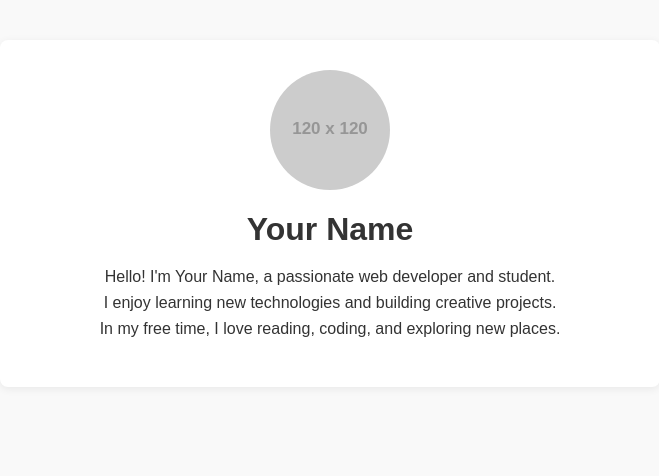
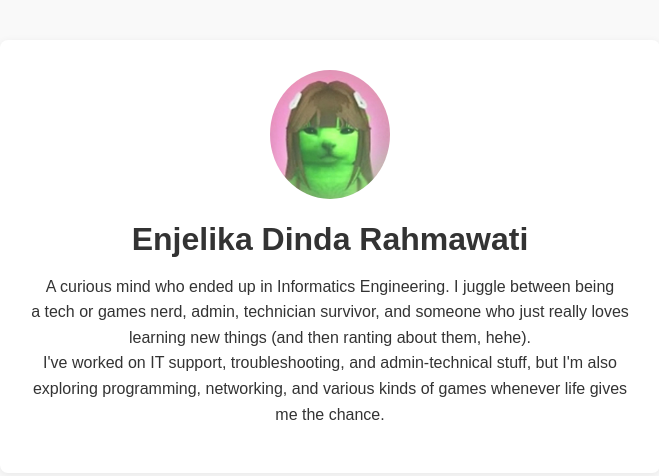
Before and after one commit to dokjaisme/P5_belajar-hyperlink, a plain HTML site: page about.html in a window 1280 px wide. Shown: the whole page, without its empty margins (310-969 px from the left). Drawn offline with Linux system fonts and the light colour scheme; placeholder pictures from the web are drawn by us.

Commit message:
doin the about page yuhuu

```diff
--- a/about.html
+++ b/about.html
@@ -36,12 +36,13 @@
 </head>
 <body>
     <div class="container">
-        <img src="https://via.placeholder.com/120" alt="Profile Photo">
-        <h1>Your Name</h1>
+        <img src="foto/buatabout.jpg" alt="Profile Photo">
+        <h1>Enjelika Dinda Rahmawati</h1>
         <p>
-            Hello! I'm Your Name, a passionate web developer and student.<br>
-            I enjoy learning new technologies and building creative projects.<br>
-            In my free time, I love reading, coding, and exploring new places.
+            A curious mind who ended up in Informatics Engineering. I juggle between being <br>
+            a tech or games nerd, admin, technician survivor, and someone who just really loves learning new things (and then ranting about them, hehe). <br>
+            I've worked on IT support, troubleshooting, and admin-technical stuff, but I'm also exploring programming, networking, and various kinds of games whenever life gives me the chance.
+
         </p>
     </div>
 </body>
```
Also changed, not shown: foto/buatabout.jpg (added).
